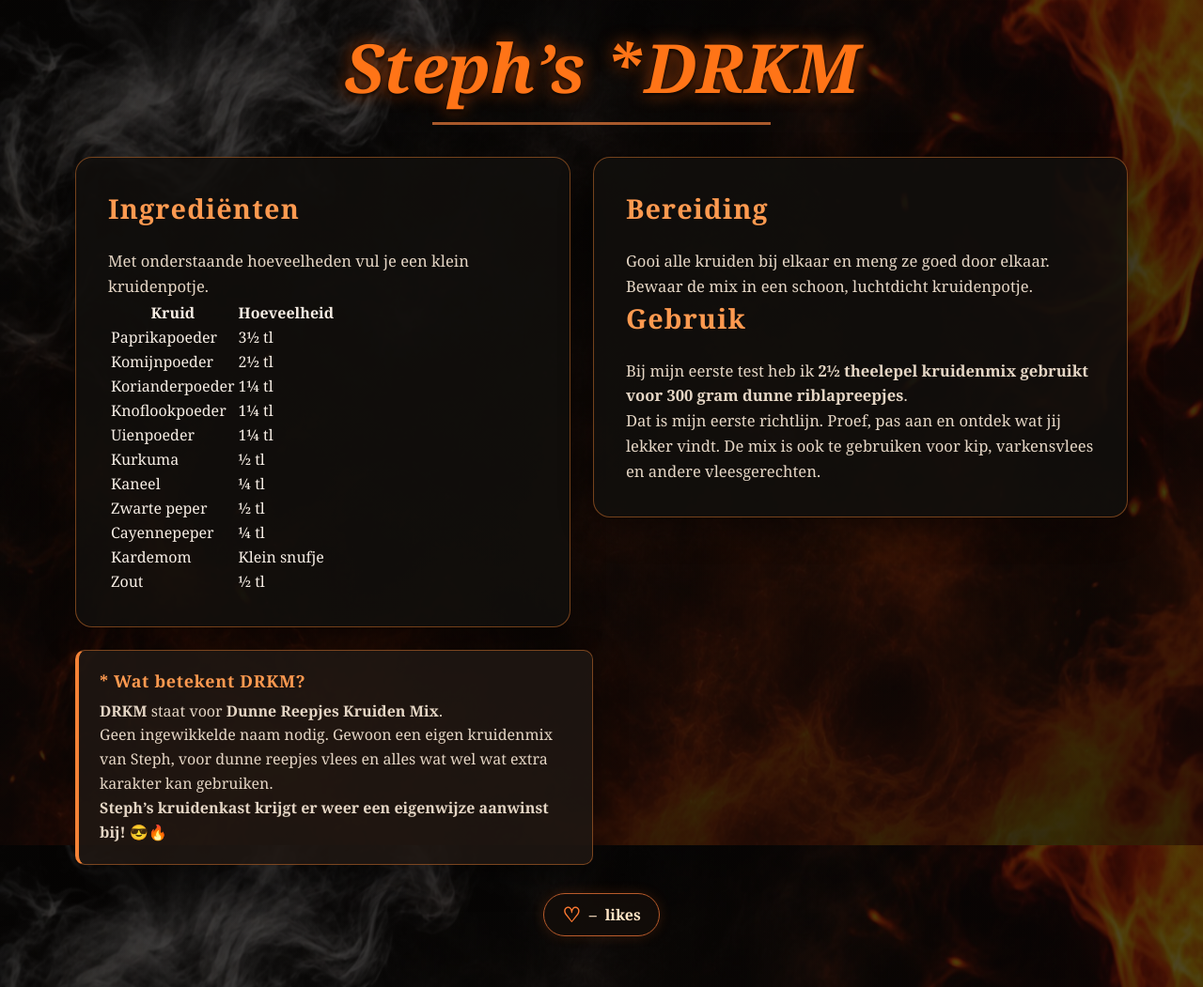
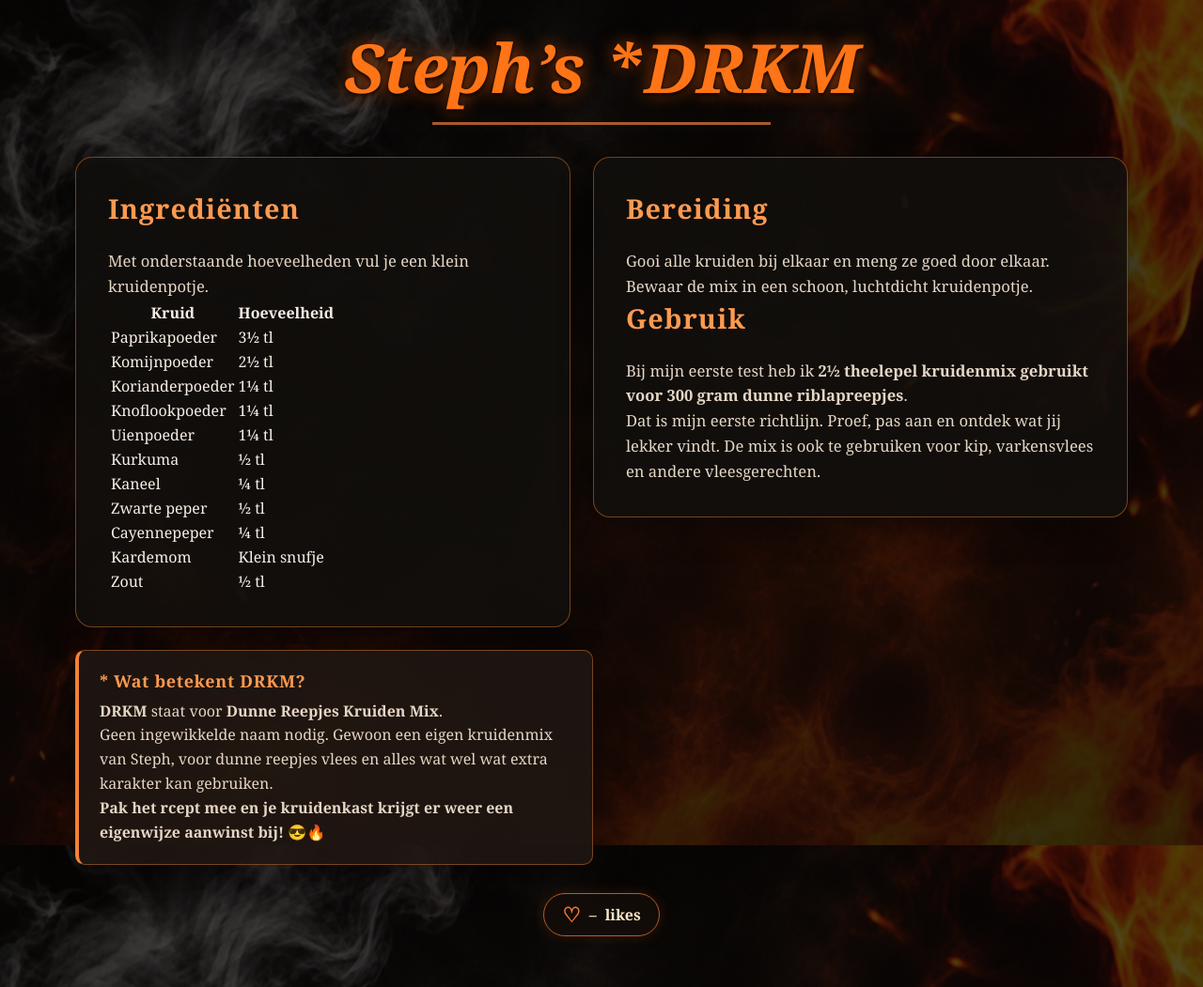
Before and after one commit to Sakol1975/stephs-crazy-cooking, a Jekyll site: the page built from _recepten/stephs-drkm.html, in a window 1280 px wide. Shown: the whole page at 94% size. Built offline with Jekyll 4.4.1, drawn with Linux system fonts in a browser that asks for light colours.

Commit message:
Update stephs-drkm.html

```diff
--- a/_recepten/stephs-drkm.html
+++ b/_recepten/stephs-drkm.html
@@ -41,6 +41,6 @@ search_terms: DRKM dunne reepjes kruidenmix kruiden rundvlees kip varkensvlees
     <h2>* Wat betekent DRKM?</h2>
     <p><strong>DRKM</strong> staat voor <strong>Dunne Reepjes Kruiden Mix</strong>.</p>
     <p>Geen ingewikkelde naam nodig. Gewoon een eigen kruidenmix van Steph, voor dunne reepjes vlees en alles wat wel wat extra karakter kan gebruiken.</p>
-    <p><strong>Steph’s kruidenkast krijgt er weer een eigenwijze aanwinst bij!</strong> 😎🔥</p>
+    <p><strong>Pak het rcept mee en je kruidenkast krijgt er weer een eigenwijze aanwinst bij!</strong> 😎🔥</p>
   </section>
 </div>
```
